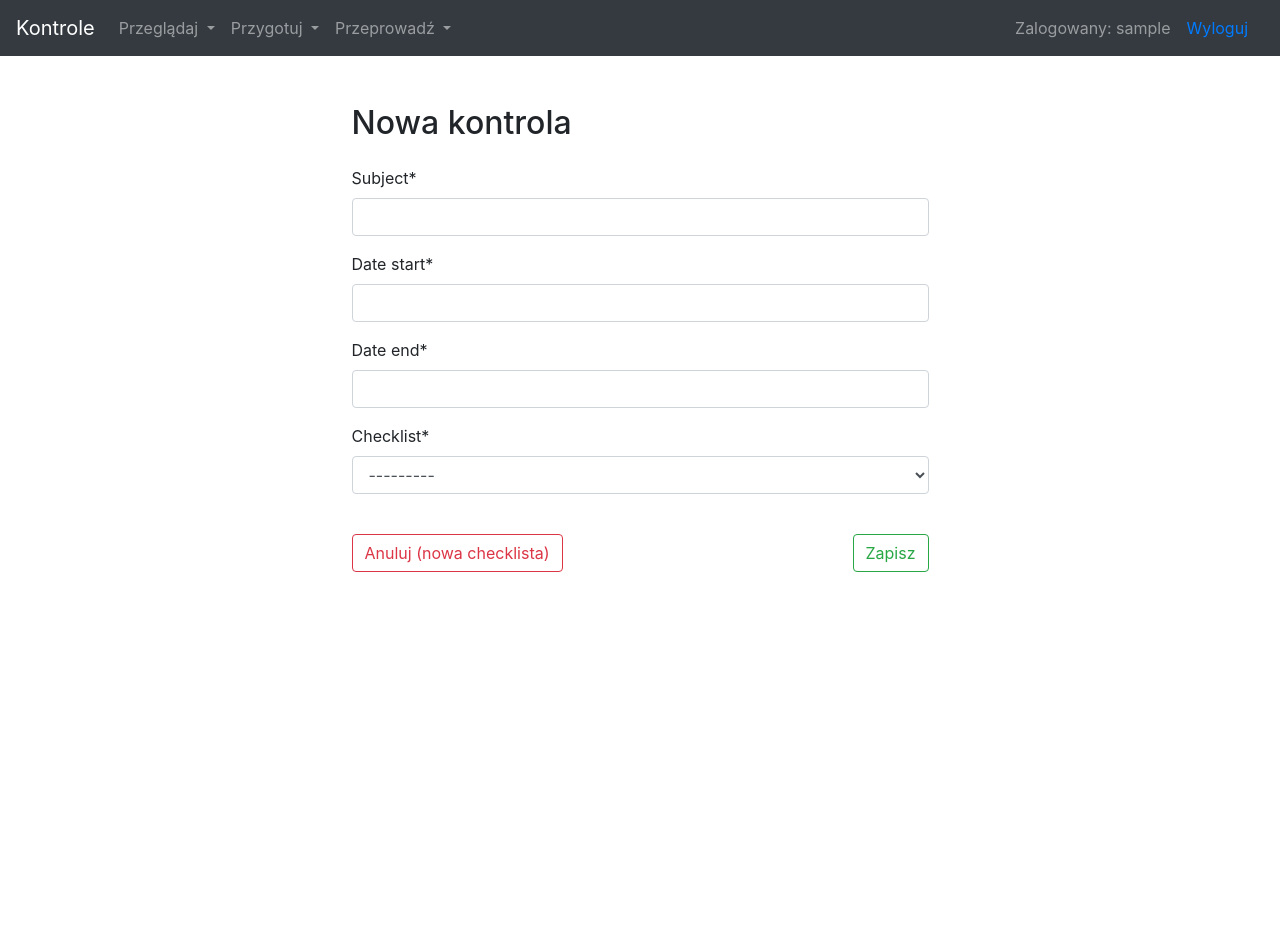
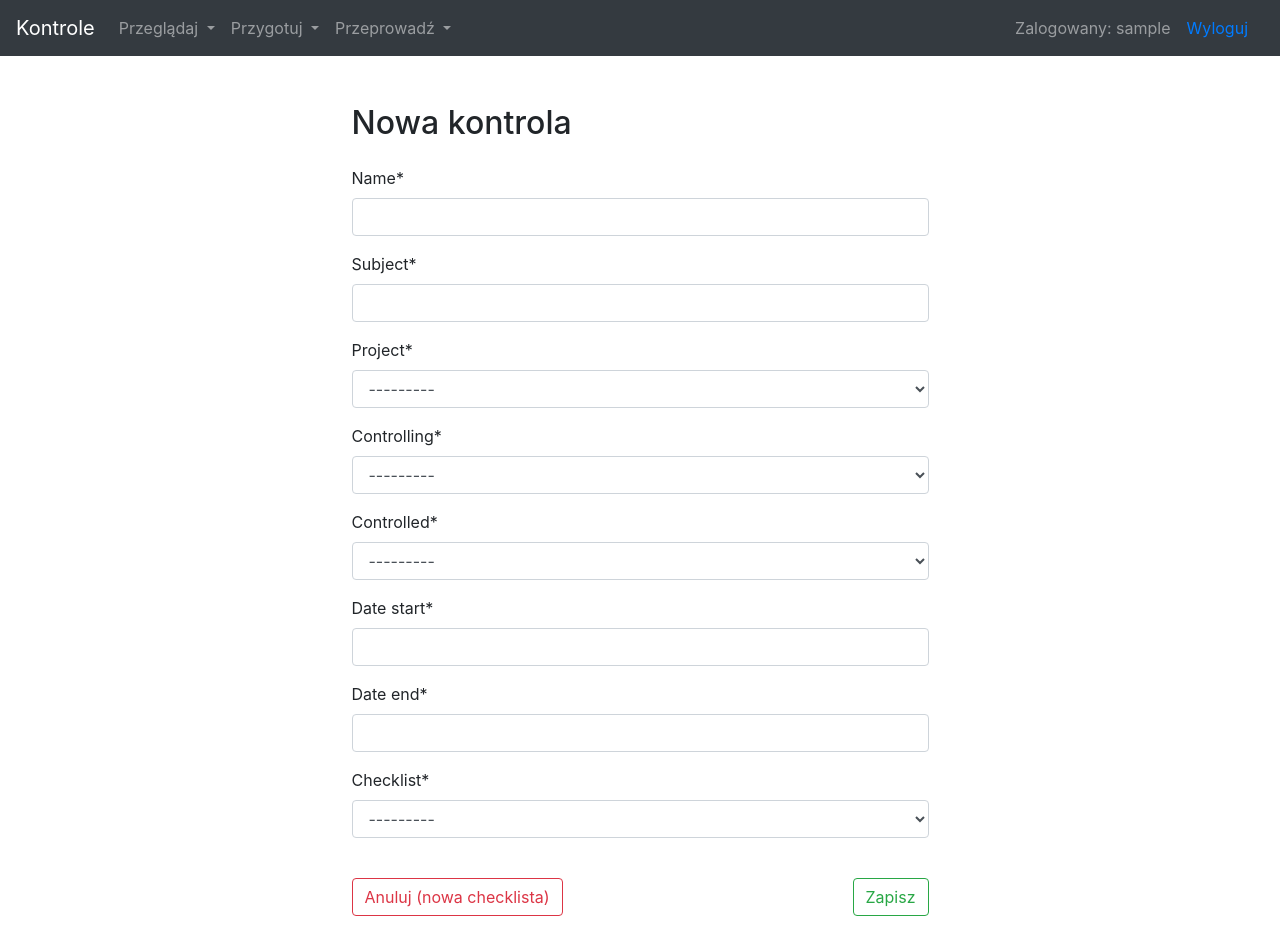
Before and after one commit to jim-stone/control, a Django app: page /dodaj_kontrole in a window 1280 px wide. Before the commit the page ends 572 px from the top, so only its background shows below. Run offline with Django 3.2, Linux system fonts and the light colour scheme; the visitor is signed in with stand-in values (Sample User, id 1); data that the repository does not hold is empty; some libraries are stand-ins or nearby versions.

Commit message:
last before major overhaul (?)

```diff
--- a/kontrole/kontrolBack/forms.py
+++ b/kontrole/kontrolBack/forms.py
@@ -1,14 +1,20 @@
 from django import forms
-from .models import QuestionBlock, Question
+from .models import QuestionBlock, Question, Checklist, Control
 
 class AddQuestionToListForm(forms.Form):
 
     choices_blocks = [('', '--------------------')] + [(b.pk, b.name) for b in QuestionBlock.objects.all()]
     choices_questions = [(q.pk, q.name) for q in Question.objects.all()]
+
+    new_checklist_name = forms.CharField(max_length=255)
+
     block = forms.ChoiceField(choices=choices_blocks, initial='')
     questions = forms.MultipleChoiceField(choices=choices_questions, widget=forms.CheckboxSelectMultiple())
 
-    # def __init__(self, *args, **kwargs):
-    #     super().__init__(*args, **kwargs)
-    #     self.fields['questions'].queryset = Question.objects.none()
-    #     print(self.fields['questions'].queryset)
+class AddControlForm(forms.ModelForm):
+    class Meta:
+        model = Control
+        fields = ['name', 'subject', 'project', 'controlling', 'controlled', 'date_start', 'date_end', 'checklist']
+        widgets = {
+            'project': forms.Select()
+        }
--- a/kontrole/kontrolBack/models.py
+++ b/kontrole/kontrolBack/models.py
@@ -8,6 +8,12 @@ control_status = [
     (1, 'w trakcie'),
     (2, 'w procesie zgłaszania uwag do wyniku'),
     (3, 'zakończona'),
+]
+
+answer_choices = [
+    (0, 'tak'),
+    (1, 'nie'),
+    (2, 'nie dotyczy')
 ]
 
 
@@ -26,13 +32,20 @@ class InstitutionEmployee(models.Model):
 
 class ProjectParticipant(models.Model):
     name = models.CharField(max_length=512)
+    def __str__(self):
+        return self.name
 
 class Project(models.Model):
+    code = models.CharField(max_length=512, unique=True)
     name = models.CharField(max_length=512)
     value = models.DecimalField(max_digits=15, decimal_places=2, null=True)
     description = models.CharField(max_length=3000, null=True)
     beneficiary = models.ForeignKey(to=ProjectParticipant, related_name='projects_as_benef', on_delete=models.PROTECT)
     partners = models.ManyToManyField(to=ProjectParticipant, related_name='projects_as_partner')
+
+    def __str__(self):
+        return self.code
+
 
 
 class QuestionBlock (models.Model):
@@ -54,7 +67,7 @@ class Question (models.Model):
         return self.name
 
 
-# założenie: 1 checklista do 1 kontroli w potencjalniei wielu podmiotach
+# założenie: 1 checklista do 1 kontroli w 1 podmiocie
 
 class Checklist(models.Model):
     name = models.CharField(max_length=255)
@@ -69,8 +82,9 @@ class Checklist(models.Model):
 class Control (models.Model):
     name = models.CharField(max_length=2000)
     subject = models.CharField(max_length=2000)
+    project = models.ForeignKey(to=Project, related_name="controls_at_project", on_delete=models.PROTECT)
     controlling = models.ForeignKey(to=Institution, related_name="controls_by", on_delete=models.DO_NOTHING)
-    controlled = models.ManyToManyField(to=ProjectParticipant, related_name="controls_at")
+    controlled = models.ForeignKey(to=ProjectParticipant, related_name="controls_at_participant", on_delete=models.DO_NOTHING)
     date_start = models.DateTimeField()
     date_end = models.DateTimeField()
     checklist = models.ForeignKey(to=Checklist, null=True, on_delete=models.SET_NULL, related_name='controls')
@@ -85,6 +99,7 @@ class QuestionInList (models.Model):
     question_name = models.CharField(max_length=500)
     block_name = models.CharField(max_length=255)
     checklist = models.ForeignKey(to=Checklist, related_name='questions', on_delete=models.CASCADE)
+    answer = models.IntegerField(choices=answer_choices, null=True)
 
     class Meta:
         constraints = [
--- a/kontrole/kontrolBack/static/kontrolBack/style.css
+++ b/kontrole/kontrolBack/static/kontrolBack/style.css
@@ -19,7 +19,7 @@
     color: white;
   }
 
-table, form {
+table, form, p {
     margin-left: 5em;
 }
 
--- a/kontrole/kontrolBack/templates/kontrolBack/base.html
+++ b/kontrole/kontrolBack/templates/kontrolBack/base.html
@@ -48,10 +48,6 @@
                             <a class="dropdown-item" href="{% url 'control_add' %}">Nowa kontrola</a>
                             <div class="dropdown-divider"></div>
                             <a class="dropdown-item" href="{% url 'checklist_add' %}">Nowa lista sprawdzająca</a>
-                            <div class="dropdown-divider"></div>
-                            <a class="dropdown-item" href="#">Powiąż</a>
-                            <div class="dropdown-divider"></div>
-                            <a class="dropdown-item" href="#">Edytuj listę sprawdzającą</a>
                         </div>
                     </li>
 
--- a/kontrole/kontrolBack/templates/kontrolBack/checklist_detail.html
+++ b/kontrole/kontrolBack/templates/kontrolBack/checklist_detail.html
@@ -10,9 +10,9 @@
     <h2 class="m-4">Edycja listy sprawdzającej: {{checklist.name}}</h2>
     <!-- <div class="msg_field jk-margin">{{msg}}</div> -->
 
-    <form action="" method="POST">
+    <form action="" method="POST" novalidate    >
     <h3 class="m-4 jk-margin">Nowa nazwa:</h3>
-    <input type="text" name="name">
+    {{form.new_checklist_name|as_crispy_field}}
 
     <h3 class="m-4 jk-margin">Zawartość listy:</h3>
     {% if questions %}
--- a/kontrole/kontrolBack/views.py
+++ b/kontrole/kontrolBack/views.py
@@ -8,31 +8,46 @@ from django.contrib.auth.mixins import LoginRequiredMixin
 
 from django.views.generic import ListView, CreateView, DetailView, UpdateView
 
-from .models import Control, Question, QuestionBlock, Checklist, QuestionInList
-from .forms import AddQuestionToListForm
+from .models import Control, Question, QuestionBlock, Checklist, QuestionInList, Institution
+from .forms import AddQuestionToListForm, AddControlForm
 
 
 class IndexView(View):
     def get(self, request):
         return render(request, 'kontrolBack/index.html')
 
+# tworzy kontrolę
+class ControlAdd(LoginRequiredMixin, CreateView):
+    form_class = AddControlForm
+    success_url = 'kontrole'
+    template_name = 'kontrolBack/control_form.html'
 
-class ControlAdd(LoginRequiredMixin, CreateView):
-    model = Control
-    fields = ['goal', 'subject', 'controlling_institution', 'controlled_institution', 'date_start', 'date_end', 'checklist']
-    success_url = 'kontrole'
+    def get(self, request, *args, **kwargs):
+
+        if request.user.is_superuser:
+            form = AddControlForm()
+        else:
+            user_institution = Institution.objects.filter(pk=self.request.user.institutionemployee.institution.pk)
+            form = AddControlForm(initial={'controlling': user_institution[0]})
+            form.fields['controlling'].queryset = user_institution
+            form.fields['controlling'].disabled = True
+        return render (request, self.template_name, {'form': form})
 
 
+
+
+# lista kontroli
 class ControlListView (LoginRequiredMixin, ListView):
-    # model = Control
     context_object_name = 'controls'
 
     def get_queryset(self):
-        user_institution = self.request.user.institutionemployee.institution
-        return Control.objects.filter(controlling=user_institution)
+        if self.request.user.is_staff:
+            return Control.objects.all()
+        else:
+            user_institution = self.request.user.institutionemployee.institution
+            return Control.objects.filter(controlling=user_institution)
 
-
-
+# lista pytań
 class QuestionListView(LoginRequiredMixin,ListView):
     model = Question
     context_object_name = 'questions'
@@ -40,23 +55,22 @@ class QuestionListView(LoginRequiredMixin,ListView):
     paginate_by = 5
 
 
+# tworzy wzór checklisty
 class ChecklistAddView(LoginRequiredMixin, CreateView):
     model = Checklist
     fields = ['name']
     success_url = 'listy'
 
 
-
+# lista wzorów checklist
 class ChecklistListView(LoginRequiredMixin, ListView):
     model = Checklist
     context_object_name = 'checklists'
     queryset = Checklist.objects.all().order_by('-created')
     paginate_by = 150
 
+#
 class ChecklistDetailView(LoginRequiredMixin, View):
-    # model = Checklist
-    # context_object_name = 'checklist'
-    # template_name = 'kontrolBack/checklist_detail.html'
 
     def get (self, request, pk):
         ctx = {}
@@ -72,14 +86,22 @@ class ChecklistDetailView(LoginRequiredMixin, View):
         ctx = {}
         checklist = Checklist.objects.get(pk=pk)
         form = AddQuestionToListForm(request.POST)
+
         if form.is_valid():
             block = QuestionBlock.objects.get(pk = int(form.cleaned_data.get('block')))
             questions = Question.objects.filter(pk__in=(form.cleaned_data.get('questions')))
+
+            new_checklist_name = form.cleaned_data.get('new_checklist_name')
+            print(1, checklist.name, 2, new_checklist_name)
+
             objs_to_create = [
                 QuestionInList(question_name=q, block_name=block, checklist=checklist)\
                     for q in questions
                 ]
             try:
+                if new_checklist_name != checklist.name:
+                    checklist.name = new_checklist_name
+                    checklist.save()
                 QuestionInList.objects.bulk_create(objs_to_create)
                 messages.success (request, "Zapisano zmiany.")
             except Exception as e:
@@ -110,7 +132,15 @@ class ControlEditView(LoginRequiredMixin, UpdateView):
     fields = '__all__'
     context_object_name = 'control'
     template_name = 'kontrolBack/control_detail.html'
-    # success_url = reverse_lazy ('control_list')
+    success_url = 'control_edit'
+
+    def form_valid(self, form):
+        messages.success(self.request, 'Zmiany zostały zapisane.')
+        return super().form_valid(form)
+
+    def form_invalid(self, form):
+        messages.error(self.request, 'Aby zapisać zmiany wypełnij prawidłowo formularz.')
+        return super().form_invalid(form)
 
 
 def logout_view(request):
--- a/kontrole/kontrole/settings.py
+++ b/kontrole/kontrole/settings.py
@@ -108,7 +108,7 @@ AUTH_PASSWORD_VALIDATORS = [
 # Internationalization
 # https://docs.djangoproject.com/en/2.2/topics/i18n/
 
-LANGUAGE_CODE = 'en-us'
+LANGUAGE_CODE = 'pl-pl'
 
 TIME_ZONE = 'UTC'
 
```
Also changed, not shown: kontrole/kontrolBack/templates/kontrolBack/checklist_list.html (+6 -2 lines), kontrole/kontrolBack/templates/kontrolBack/control_detail.html (+10 -9 lines), kontrole/kontrolBack/migrations/0005_auto_20191213_1923.py (added), kontrole/kontrolBack/migrations/0006_questioninlist_answer.py (added), kontrole/kontrolBack/migrations/0007_auto_20191214_1223.py (added), kontrole/kontrolBack/migrations/0008_auto_20191214_1226.py (added), kontrole/kontrolBack/migrations/0009_auto_20191214_1230.py (added), kontrole/kontrolBack/migrations/0010_auto_20191215_0724.py (added).
